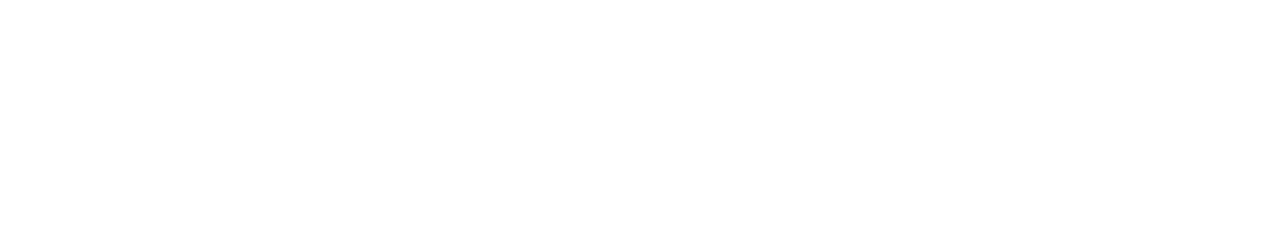
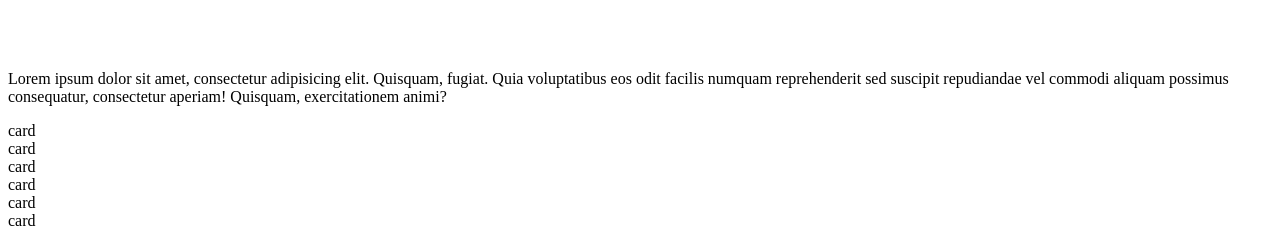
Before and after one commit to BrianMcPhillips/Portfolio-2, a React (Create React App) app: page / in a window 1280 px wide. Shown: the part 1559-1794 px from the top of the page. Before the commit the page ends 1629 px from the top, so only its background shows below. Built offline with nearby package versions, Linux system fonts and the light colour scheme.

Commit message:
Product list ready for product

```diff
--- a/src/components/Product/Product.jsx
+++ b/src/components/Product/Product.jsx
@@ -4,7 +4,9 @@ import './Product.css';
 const Product = () => {
 
   return (
-
+    <div>
+      card
+    </div>
   );
 }
 
--- a/src/components/ProductList/ProductList.jsx
+++ b/src/components/ProductList/ProductList.jsx
@@ -1,4 +1,5 @@
 import React from 'react';
+import Product from '../Product/Product';
 import './ProductList.css';
 
 const ProductList = () => {
@@ -8,8 +9,19 @@ const ProductList = () => {
       <div className="pl-texts">
         <h1 className="pl-title"></h1>
         <p className="pl-desc">
-
+          Lorem ipsum dolor sit amet, consectetur adipisicing elit.
+          Quisquam, fugiat. Quia voluptatibus eos odit facilis numquam
+          reprehenderit sed suscipit repudiandae vel commodi aliquam possimus consequatur,
+          consectetur aperiam! Quisquam, exercitationem animi?
         </p>
+      </div>
+      <div className="pl-list">
+        <Product />
+        <Product />
+        <Product />
+        <Product />
+        <Product />
+        <Product />
       </div>
     </div>
   );
```
